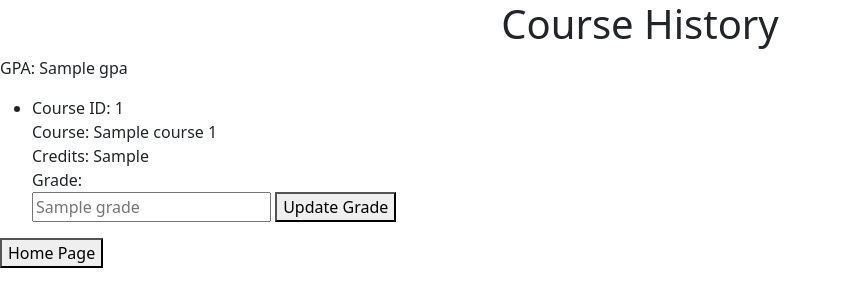
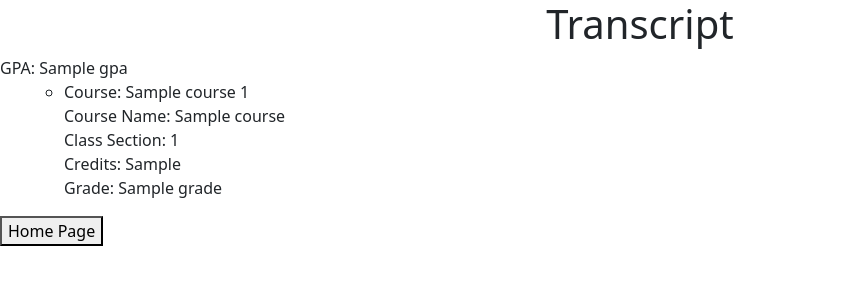
Before and after one commit to Olamide-Treasure/School-System, a Flask app: template templates/coursehist.html in a window 1280 px wide. Shown: the top 307 px of the page, without its empty margins (0-842 px from the left). Run offline with Flask 2, Linux system fonts and the light colour scheme; a user stored in the database is signed in; tables that the repository leaves empty hold one stand-in row (values such as "Sample post"); the template is opened without the code that fills it: most values are stand-ins (such as "Sample title", 1, 10 or a date in 2020).

Commit message:
Update coursehist.html

```diff
--- a/templates/coursehist.html
+++ b/templates/coursehist.html
@@ -1,6 +1,6 @@
 <html>
   <head>
-    <title>Course History</title>
+    <title>Transcript</title>
     <link href="https://cdn.jsdelivr.net/npm/bootstrap@5.3.0-alpha3/dist/css/bootstrap.min.css" rel="stylesheet" integrity="sha384-KK94CHFLLe+nY2dmCWGMq91rCGa5gtU4mk92HdvYe+M/SXH301p5ILy+dN9+nJOZ" crossorigin="anonymous">
     <script src="https://cdn.jsdelivr.net/npm/bootstrap@5.3.0-alpha3/dist/js/bootstrap.bundle.min.js" integrity="sha384-ENjdO4Dr2bkBIFxQpeoTz1HIcje39Wm4jDKdf19U8gI4ddQ3GYNS7NTKfAdVQSZe" crossorigin="anonymous"></script>
     <link rel="stylesheet" href="static/home.css">
@@ -9,75 +9,63 @@
 
   <body>
 <center>
-    <h1 class = "sameen"> Course History </h1>
+    <h1 class = "sameen"> Transcript </h1>
     </center>
 
     GPA: {{gpa}}
 
-    {% if session['username'] == "admin" %}
+    {% if session['user_type'] == 0 %}
 
+    {% if courses %}
     <ul>
-      {% if not data %}
-        <p>No course history found</p>
-        {% else %}
-        {% for p in data: %}
-          <p>
-          <li>Course ID: {{p["course_id"]}}
-            <br>Course:
-            {% for i in courses: %}
-                {% if p["course_id"] == i["id"]: %}
-                    {{i["course_name"]}} {{i["course_num"]}}
-                    <br>
-                    Credits: {{i["credit_hours"]}}
-                {% endif %}
-            {% endfor %}
-            <br>Grade:
-            <div class="buttons">
-            <form action = "/updategrade/{{id}}/{{p['course_id']}}" method = "POST">
-              <input type="text" placeholder="{{p['grade']}}" name= "grade">
+      {% for c in courses %}
+        <li>
+          Course: {{ c.dept_name }} {{ c.course_num }}
+          <br>Course Name: {{ c.course_name }}
+          <br> Class Section: {{ c.class_id }}
+          <br>Credits: {{ c.credit_hours }}
+          <br>Grade:
+          <div class="buttons">
+            <form action = "/updategrade/{{id}}/{{c['class_id']}}" method = "POST">
+              <input type="text" placeholder="{{c['grade']}}" name= "grade">
               <button type="submit">Update Grade</button>
             </form>
           </div>
+        </li>
+      {% endfor %}
+    </ul>
 
-          </li>
-         </p>
-    {% endfor %}
-    {% endif %}
+  {% else %}
+    <p>No transcript found</p>
+  {% endif %}
+
+
     </ul>
 
     {% else %}
 
     <ul>
-      {% if not data %}
-        <p>No transcript found</p>
-        {% else %}
-        {% for p in data: %}
 
-          {% for r in data2: %}
 
-            {% if p['class_id'] == r['class_id']: %}
+      {% if courses %}
+      <ul>
+        {% for c in courses %}
+          <li>
+            Course: {{ c.dept_name }} {{ c.course_num }}
+            <br>Course Name: {{ c.course_name }}
+            <br> Class Section: {{ c.class_id }}
+            <br>Credits: {{ c.credit_hours }}
+            <br>Grade: {{ c.grade }}
+          </li>
+        {% endfor %}
+      </ul>
+    {% else %}
+      <p>No transcript found</p>
+    {% endif %}
 
-              {% for i in courses: %}
 
-                {% if r['course_id'] == i['id'] : %}
 
-                  <p>
-                  <li>Class Section: {{p["class_id"]}}
-                  <br>Course Number: {{i["id"]}}
-                  <br>Course:
-                  {{i["course_name"]}} {{i["course_num"]}}
-                  <br>
-                  Credits: {{i["credit_hours"]}}
-                  <br>Grade: {{p["grade"]}}
-                </li>
-              </p>
 
-            {% endif %}
-            {% endfor %}
-            {% endif %}
-          {% endfor %}
-        {% endfor %}
-      {% endif %}
     </ul>
 
 
```
